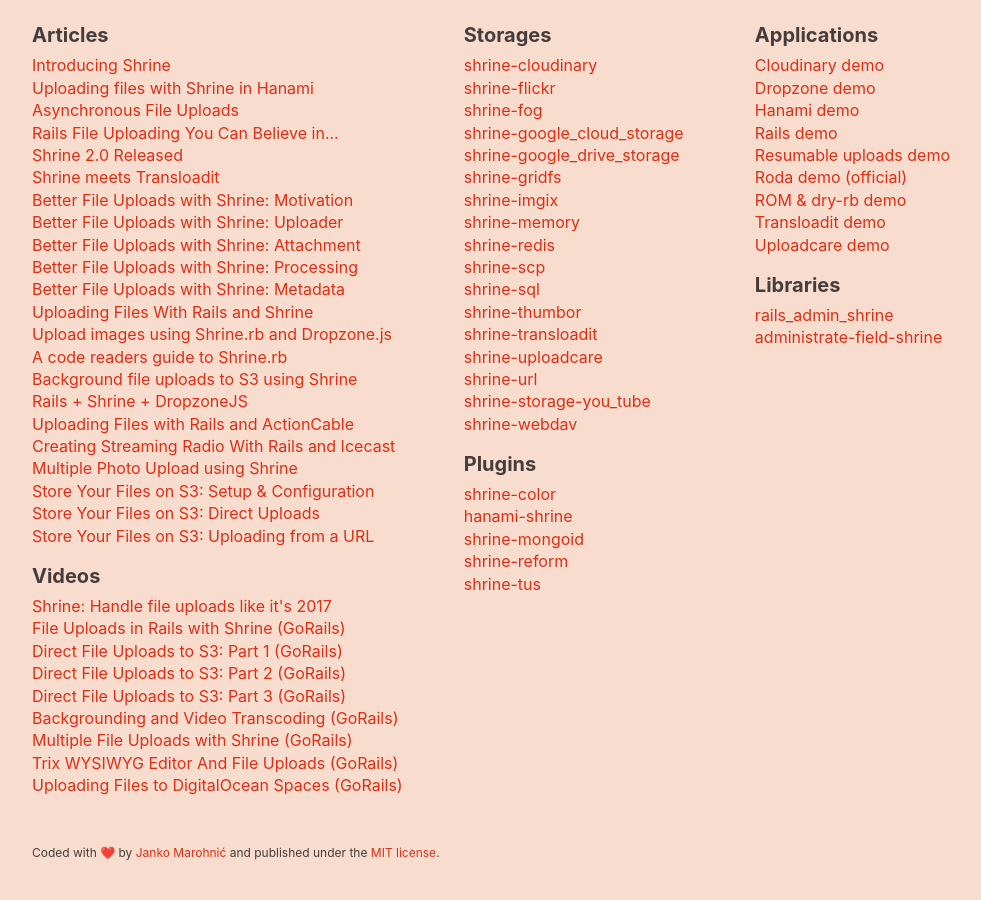
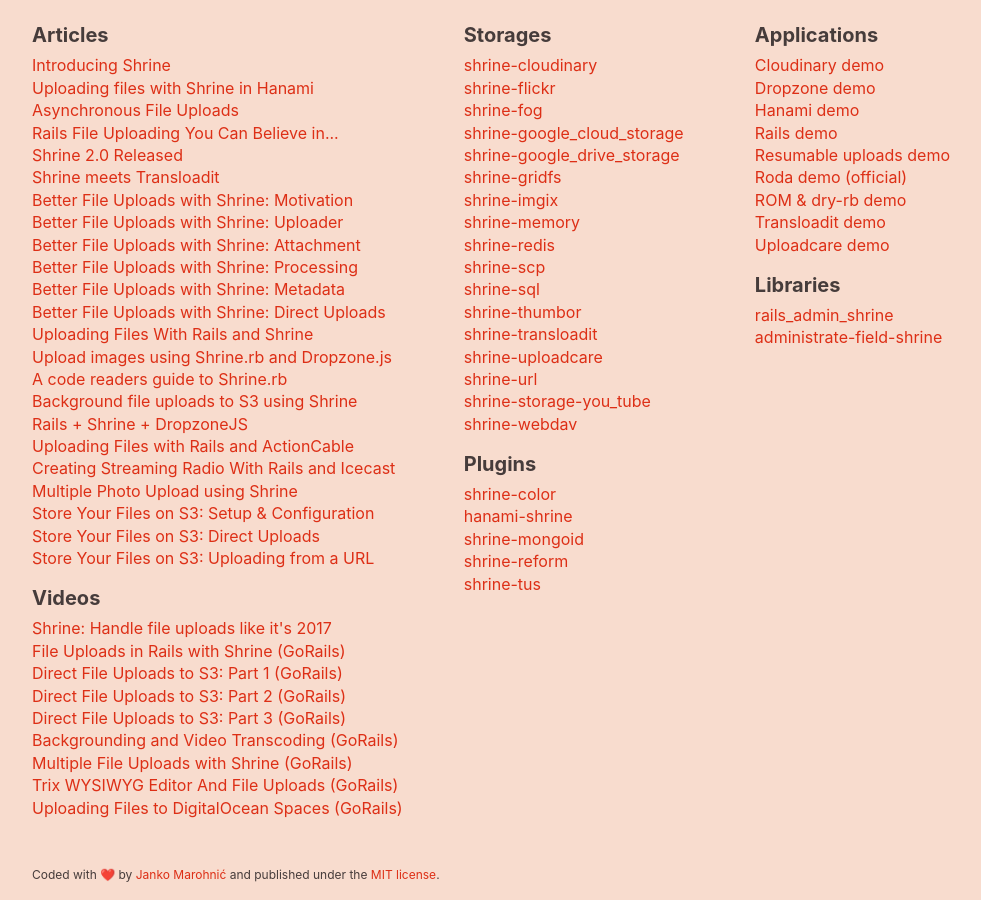
Before and after one commit to avinashcodeer/Romenics, a Jekyll site: the page built from www/index.html, in a window 1280 px wide and 900 px high, scrolled down 2044 px. Shown: the whole window, without its empty margins (106-1087 px from the left). Built offline with Jekyll 4.4.1, drawn with Linux system fonts in a browser that asks for light colours; emoji names are drawn with the system emoji font; before the commit the page ends 2921 px from its top, so only the background shows below that.

Commit message:
Link the latest blog post about direct uploads

```diff
--- a/www/_data/external.yml
+++ b/www/_data/external.yml
@@ -35,6 +35,9 @@
       -
         name: "Better File Uploads with Shrine: Metadata"
         url: https://twin.github.io/better-file-uploads-with-shrine-metadata/
+      -
+        name: "Better File Uploads with Shrine: Direct Uploads"
+        url: https://twin.github.io/better-file-uploads-with-shrine-direct-uploads/
       -
         name: Uploading Files With Rails and Shrine
         url: https://code.tutsplus.com/tutorials/uploading-files-with-rails-and-shrine--cms-27596
```
